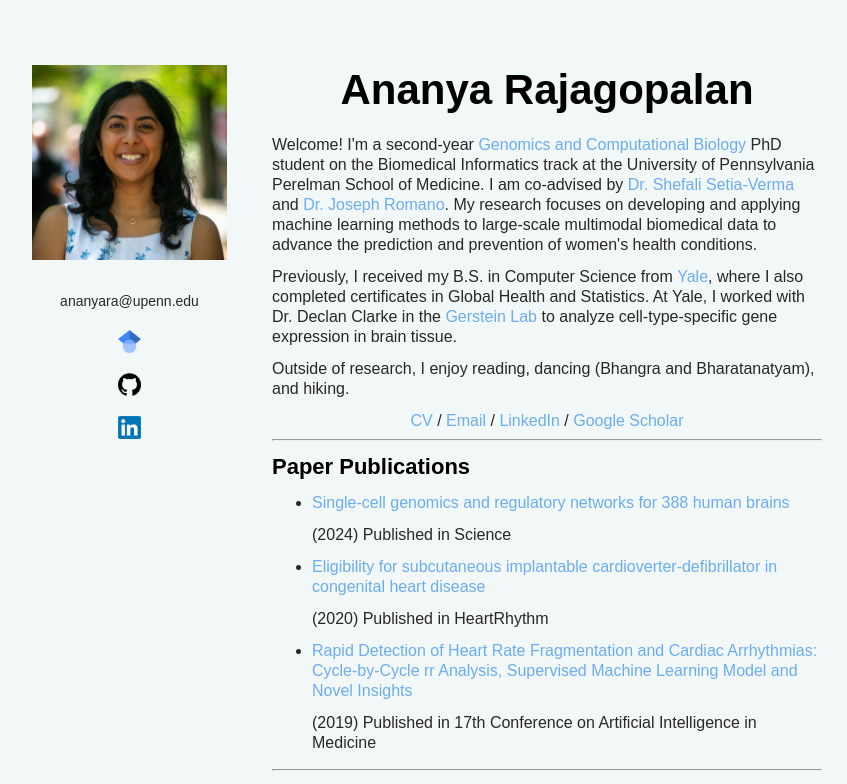
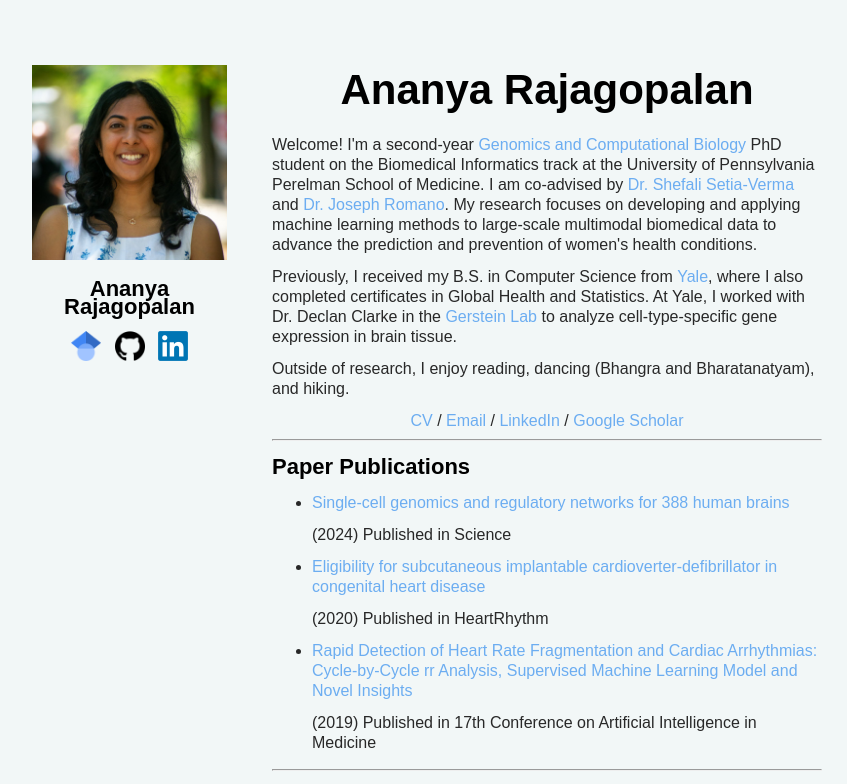
Before and after one commit to AnanyaRa/AnanyaRa.github.io, a plain HTML site: page index.html in a window 1280 px wide. Shown: the top 784 px of the page, without its empty margins (108-955 px from the left). Drawn offline with Linux system fonts and the light colour scheme.

Commit message:
centering

```diff
--- a/index.html
+++ b/index.html
@@ -3,22 +3,21 @@
 <html>
 <head>
 	<link rel="stylesheet" href="styles.css">
-	<!-- <title>Ananya Rajagopalan</title> -->
 	<body>
 		<div id ="wrapper">
 			<div id = "left_bar">
 				<img id="profile_pic" src="imgs/profile3.jpeg">
-				<div id="info" style="max-width: 300px; word-wrap: break-word;">
-					<!-- <h1>Ananya Rajagopalan</h1> -->
-					<p>ananyara@upenn.edu</p>
+				<div id="info">
+					<h2>Ananya Rajagopalan</h2>
+					<!-- <p>ananyara@upenn.edu</p> -->
 					<a href="https://scholar.google.com/citations?hl=en&user=Qyz0UnQAAAAJ">
-						<img src="imgs/googlescholar.png" alt="Google Scholar" class="no-border icon" style="width: auto; height: 23px;">
+						<img src="imgs/googlescholar.png" alt="Google Scholar" class="no-border icon" style="width: auto; height: 30px;">
 					</a>
 					<a href="https://github.com/AnanyaRa">
-						<img src="imgs/github.png" alt="Github" class="no-border icon" style="width: auto; height: 23px;">
+						<img src="imgs/github.png" alt="Github" class="no-border icon" style="width: auto; height: 30px;">
 					</a>
 					<a href="https://www.linkedin.com/in/ananyarajagopalan/">
-						<img src="imgs/linkedin.png" alt="LinkedIn" class="no-border icon" style="width: auto; height: 23px;">
+						<img src="imgs/linkedin.png" alt="LinkedIn" class="no-border icon" style="width: auto; height: 30px;">
 					</a>
 				</div>
 			</div>
--- a/styles.css
+++ b/styles.css
@@ -75,19 +75,26 @@ a {
 	font-size: 14px;
 	line-height: 18px;
 	text-align: center;
-	width: 100%;           /* Ensure full width of parent */
-	display: flex;         /* Use flexbox for better centering */
-	flex-direction: column;
-	align-items: center;   /* Center items horizontally */
+	width: 195px;          /* Match parent width exactly */
+	margin: 0 auto;        /* Center the info div itself */
+}
+
+#info h2 {
+	text-align: center;
+	width: 100%;
+	margin-bottom: 15px;
+}
+
+#info a {
+	display: inline-block;
+	margin: 0 5px;         /* Add some space between icons */
 }
 
 #left_bar {
 	position: fixed;
 	top: 65px;
-    display: flex;
-    flex-direction: column;
-    align-items: center;
 	width: 195px;
+	text-align: center;    /* Center all text content */
 	padding-left: 0px;
 	padding-right: 0px;
     z-index: 1;
```
